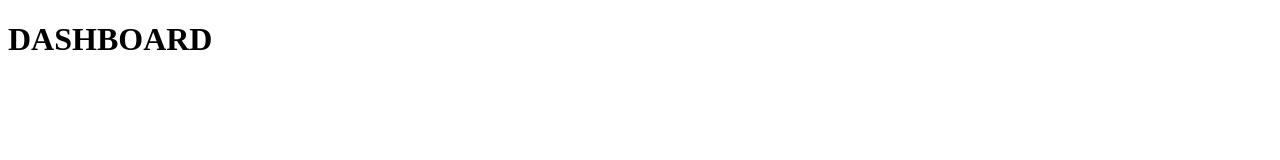
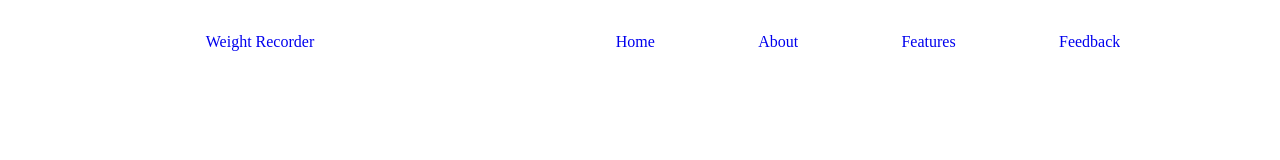
Before and after one commit to leonardporteria/weight-recorder-app, a website: page public/dashboard.html in a window 1280 px wide. Drawn offline with Linux system fonts and the light colour scheme; no server answers.

Commit message:
testing dashboard fetching data

```diff
--- a/public/dashboard.html
+++ b/public/dashboard.html
@@ -4,9 +4,20 @@
     <meta charset="UTF-8" />
     <meta http-equiv="X-UA-Compatible" content="IE=edge" />
     <meta name="viewport" content="width=device-width, initial-scale=1.0" />
-    <title>Document</title>
+    <link rel="stylesheet" href="./css/dashboard.css" />
+    <title>Dashboard</title>
   </head>
   <body>
-    <h1>DASHBOARD</h1>
+    <header class="header">
+      <a href="./" class="header__title">Weight Recorder</a>
+      <nav class="header__navlinks">
+        <a href="#home">Home</a>
+        <a href="#about">About</a>
+        <a href="#features">Features</a>
+        <a href="#feedback">Feedback</a>
+      </nav>
+    </header>
+
+    <script src="./dashboard.js"></script>
   </body>
 </html>
--- /dev/null
+++ b/public/dashboard.js
@@ -0,0 +1,7 @@
+async function main() {
+  const response = await fetch("/createUser");
+  const users = await response.json();
+  console.log(users);
+}
+
+main();
--- /dev/null
+++ b/public/scss/dashboard.scss
@@ -0,0 +1,24 @@
+@import "variables";
+@import "global";
+
+.header {
+  padding: 2rem;
+  display: flex;
+  justify-content: space-around;
+  &__title {
+    width: 25%;
+    display: flex;
+    justify-content: center;
+    text-decoration: none;
+    cursor: pointer;
+  }
+  &__navlinks {
+    width: 50%;
+    display: flex;
+    justify-content: space-around;
+    > a {
+      text-decoration: none;
+      cursor: pointer;
+    }
+  }
+}
--- a/server.js
+++ b/server.js
@@ -6,8 +6,8 @@ const app = express();
 require("dotenv").config();
 
 // set port
-const PORT = process.env.PORT;
-app.listen(PORT || 3000, () => console.log(`listening at ${PORT}`));
+const PORT = process.env.PORT || 3000;
+app.listen(PORT, () => console.log(`listening at ${PORT}`));
 
 app.use(express.static("public"));
 app.use(express.json());
```
Also changed, not shown: public/css/dashboard.css (added).
